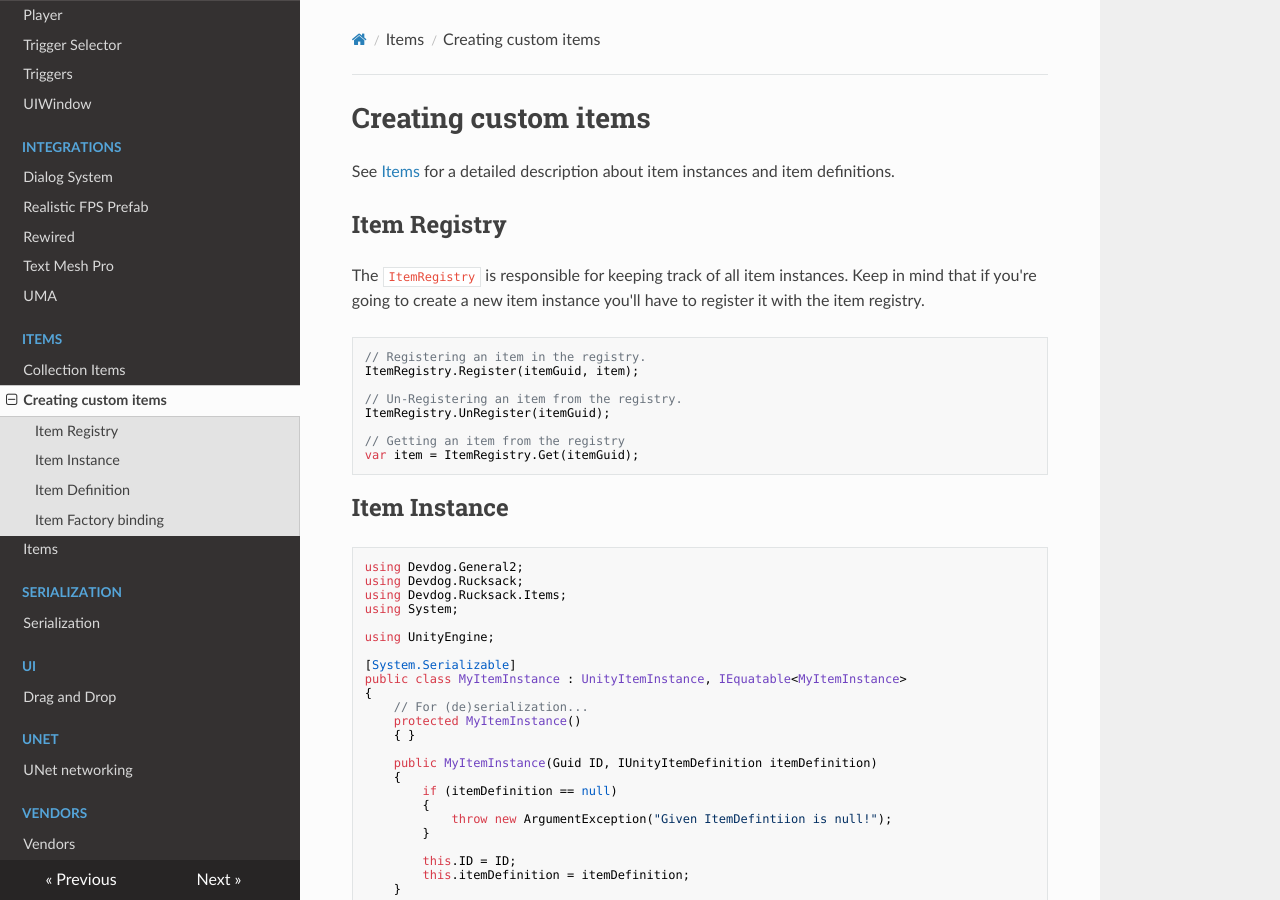
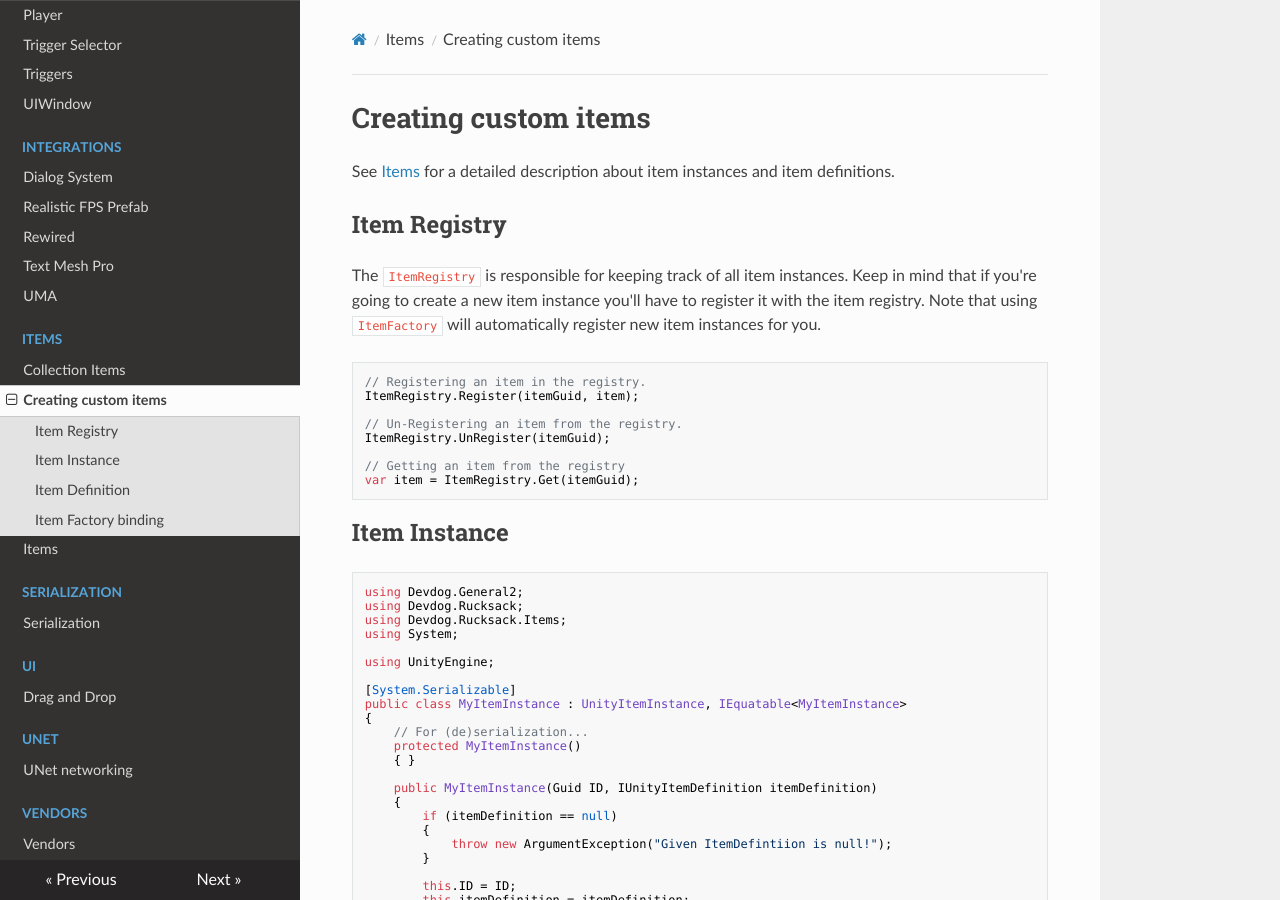
Before and after one commit to devdogio/RucksackDocs, an MkDocs documentation site: the page built from docs/Items/CustomItem.md, in a window 1280 px wide and 900 px high. Built offline with MkDocs 1.6.1, drawn with Linux system fonts in a browser that asks for light colours; nearby versions of some CDN libraries.

Commit message:
Add info about ItemFactory registering new item instances

````diff
--- a/docs/Items/CustomItem.md
+++ b/docs/Items/CustomItem.md
@@ -6,6 +6,7 @@ See [Items](Items.md) for a detailed description about item instances and item d
 
 The `ItemRegistry` is responsible for keeping track of all item instances.
 Keep in mind that if you're going to create a new item instance you'll have to register it with the item registry.
+Note that using `ItemFactory` will automatically register new item instances for you.
 
 ```csharp
 // Registering an item in the registry.
````
Also changed, not shown: docs/Items/Items.md (+1 -0 lines).
